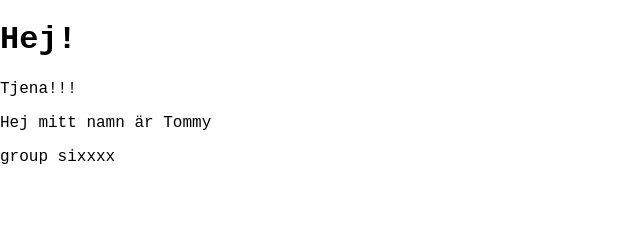
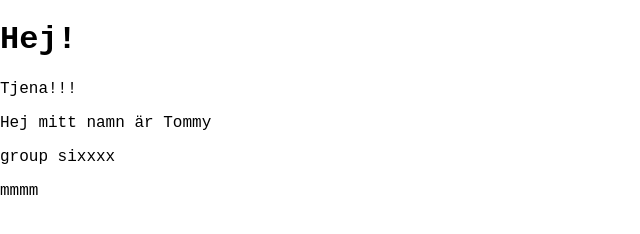
Before and after one commit to TommyNguyen95/groupsix, a website: page www/index.html in a window 1280 px wide. Shown: the full height of the page, 0-640 px from the left. Drawn offline with Linux system fonts and the light colour scheme.

Commit message:
la till extra p tag

```diff
--- a/www/index.html
+++ b/www/index.html
@@ -10,5 +10,6 @@
     <p>Tjena!!!</p>
     <p>Hej mitt namn är Tommy</p>
     <p>group sixxxx</p>
+    <p>mmmm</p>
   </body>
 </html>
```
